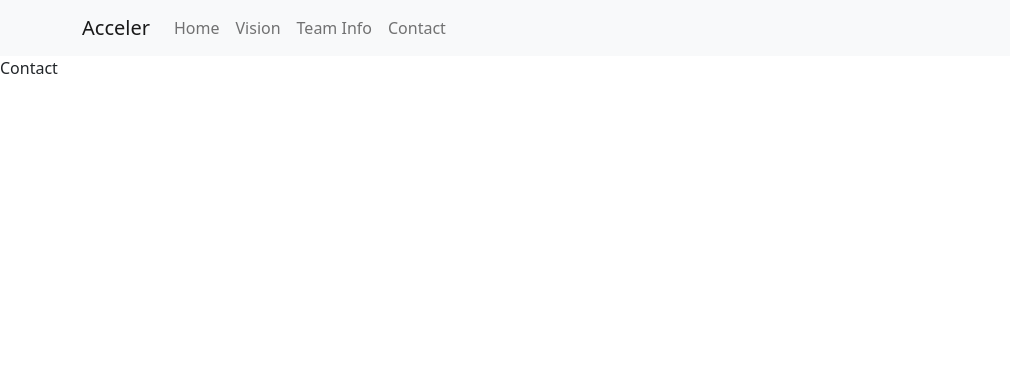
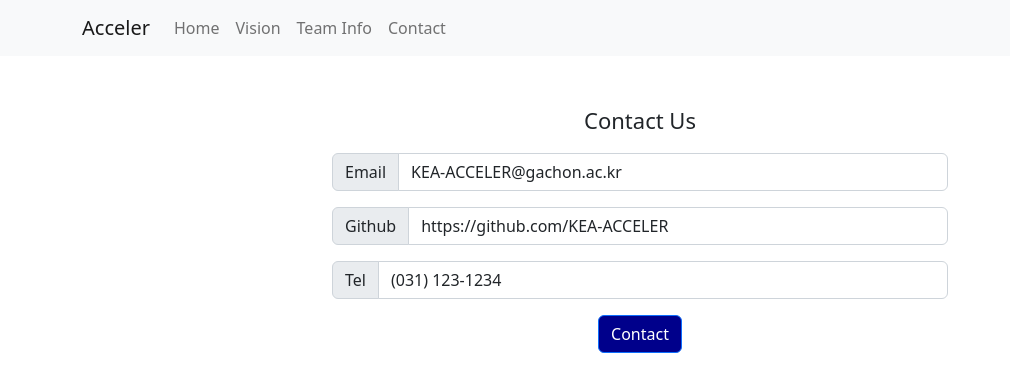
Before and after one commit to masibasi/KEA-about, a React (Create React App) app: page /contact in a window 1280 px wide. Shown: the top 392 px of the page, without its empty margins (0-1010 px from the left). Built offline with nearby package versions, Linux system fonts and the light colour scheme.

Commit message:
feat: add contact page

```diff
--- a/src/components/Contact.js
+++ b/src/components/Contact.js
@@ -1,7 +1,54 @@
-import React from 'react'
+import React from "react";
+import { Container, Row } from "react-bootstrap";
+import Form from "react-bootstrap/Form";
+import InputGroup from "react-bootstrap/InputGroup";
+import Button from "react-bootstrap/Button";
 
 export default function Contact() {
+  const teamInfo = {
+    tel: "(031) 123-1234",
+    github: "https://github.com/KEA-ACCELER",
+    email: "KEA-ACCELER@gachon.ac.kr",
+  };
+
   return (
-    <div>Contact</div>
-  )
+    <>
+      <Container
+        className="text-center"
+        style={{ width: "50%", paddingTop: "2rem" }}
+      >
+        <Row>
+          <div
+            style={{
+              fontSize: "22px",
+              padding: "1rem",
+            }}
+          >
+            Contact Us
+          </div>
+        </Row>
+        <Row>
+          <InputGroup className="mb-3">
+            <InputGroup.Text id="inputGroup-sizing-default">
+              Email
+            </InputGroup.Text>
+            <Form.Control type="text" value={teamInfo.email} readOnly />
+          </InputGroup>
+          <InputGroup className="mb-3">
+            <InputGroup.Text id="inputGroup-sizing-default">
+              Github
+            </InputGroup.Text>
+            <Form.Control type="text" value={teamInfo.github} readOnly />
+          </InputGroup>
+          <InputGroup className="mb-3">
+            <InputGroup.Text id="inputGroup-sizing-default">
+              Tel
+            </InputGroup.Text>
+            <Form.Control type="text" value={teamInfo.tel} readOnly />
+          </InputGroup>
+        </Row>
+        <Button style={{ backgroundColor: "darkblue" }}>Contact</Button>{" "}
+      </Container>
+    </>
+  );
 }
```
